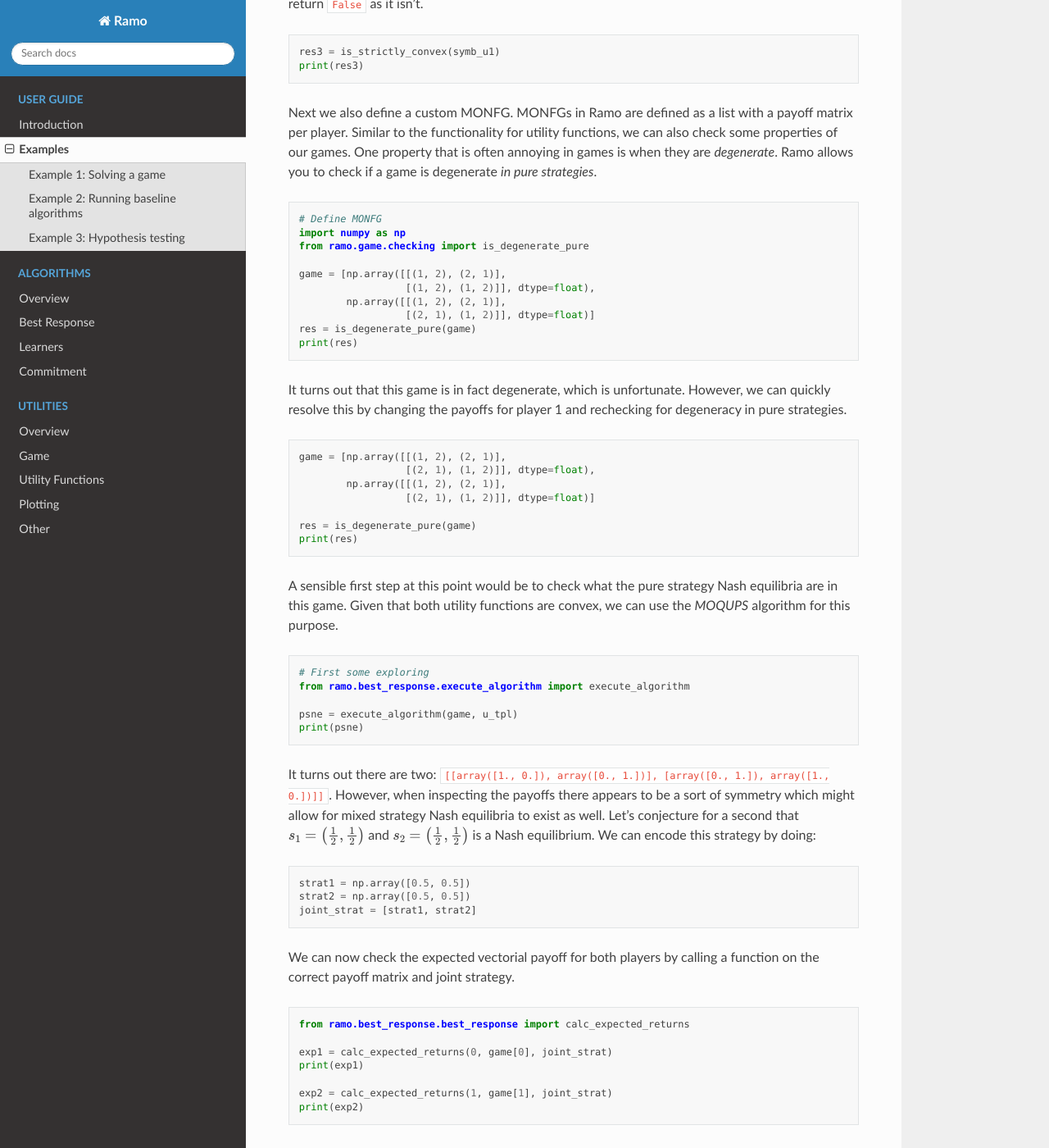
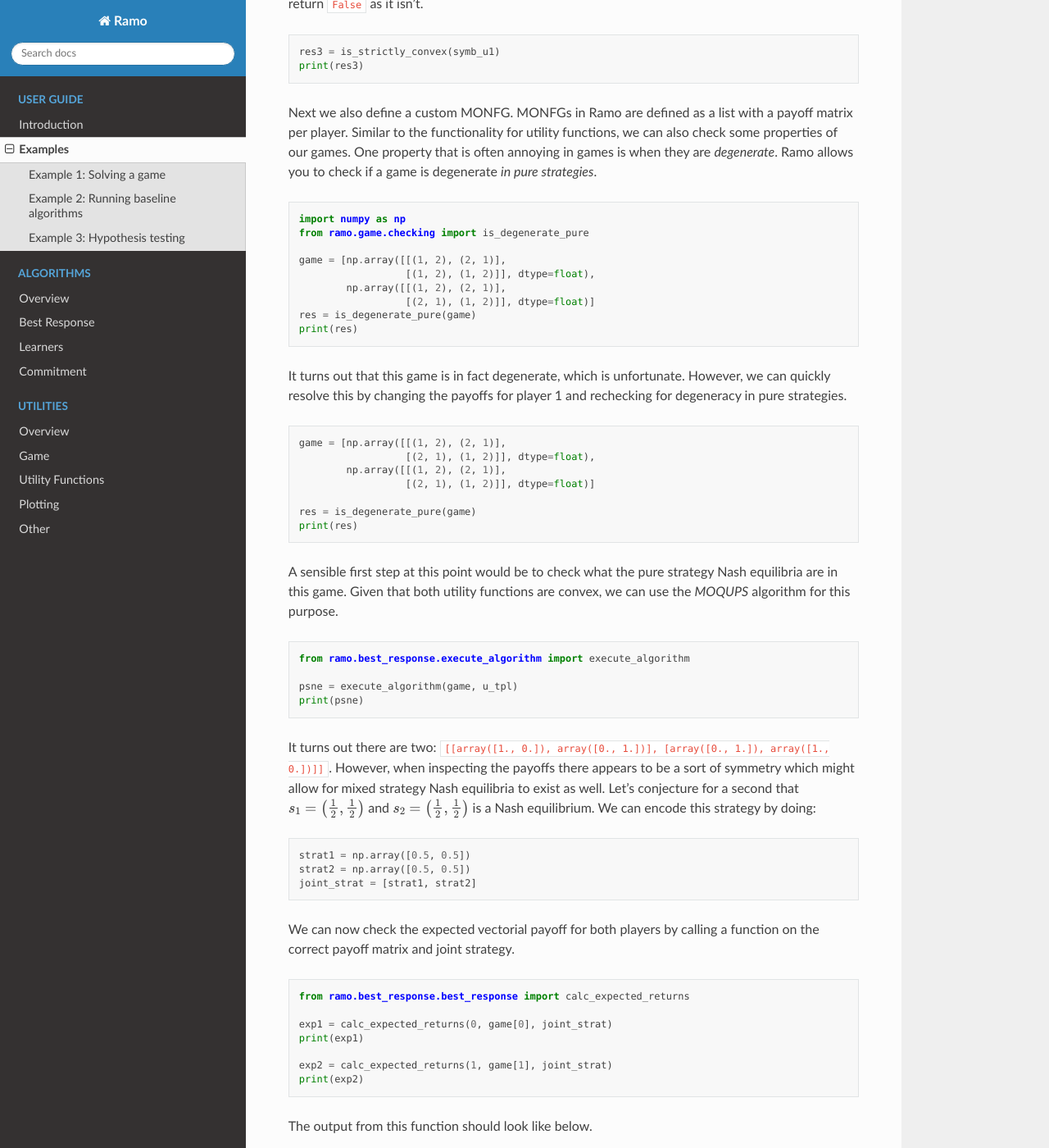
Before and after one commit to wilrop/ramo, a Sphinx documentation site: the page built from docs/source/examples.rst, in a window 1280 px wide and 1400 px high, scrolled down 4501 px. Shown: the whole window at 82% size. Built offline with Sphinx 7.4.7 and the Read the Docs theme 2.0.0, drawn with Linux system fonts in a browser that asks for light colours.

Commit message:
Remove unused code sections

```diff
--- a/docs/source/examples.rst
+++ b/docs/source/examples.rst
@@ -161,7 +161,6 @@ Next we also define a custom MONFG. MONFGs in Ramo are defined as a list with a
 
 .. code-block:: Python
 
-    # Define MONFG
     import numpy as np
     from ramo.game.checking import is_degenerate_pure
 
@@ -189,7 +188,6 @@ A sensible first step at this point would be to check what the pure strategy Nas
 
 .. code-block:: Python
 
-    # First some exploring
     from ramo.best_response.execute_algorithm import execute_algorithm
 
     psne = execute_algorithm(game, u_tpl)
```
